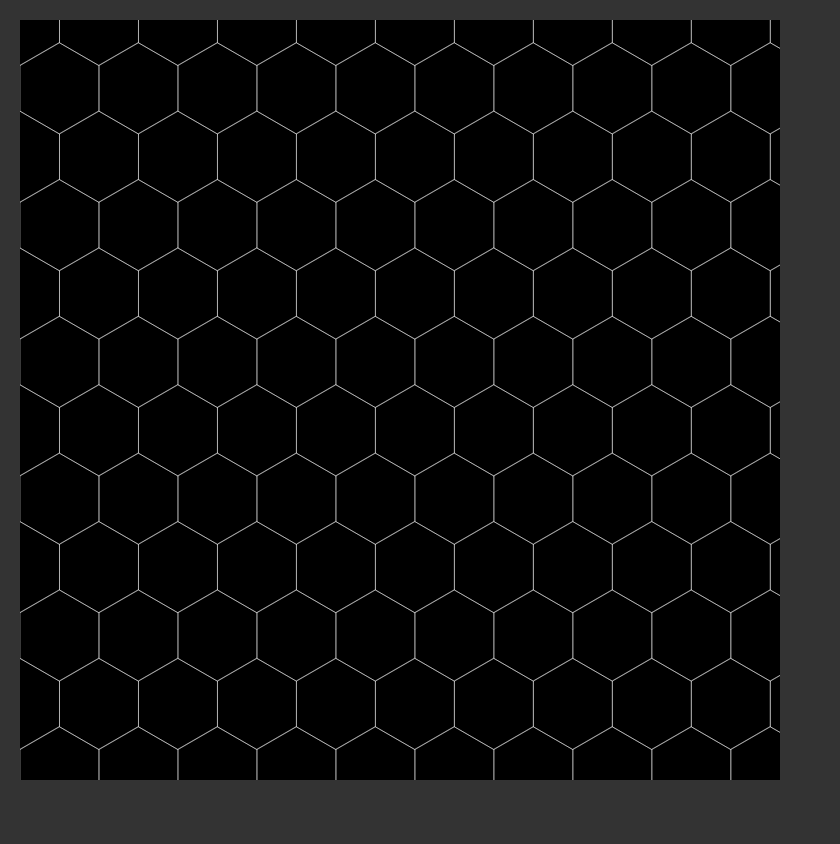
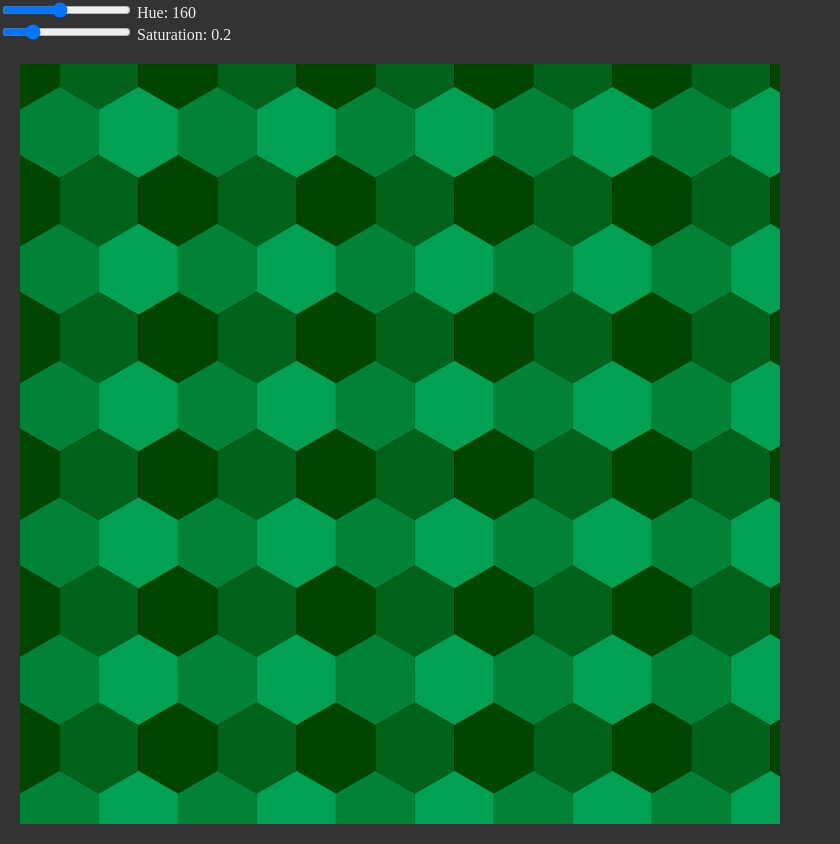
Before and after one commit to bohnacker/svg-playground, a SvelteKit app: page / in a window 1280 px wide. Shown: the whole page, without its empty margins (0-840 px from the left). Before the commit the page ends 800 px from the top, so only its background shows below. Built offline with nearby package versions, Linux system fonts and the light colour scheme.

Commit message:
added coloring

```diff
--- a/src/app.css
+++ b/src/app.css
@@ -1,5 +1,6 @@
 body {
     background-color: #333;
+    color: #eee;
     width: 100vw;
     height: 100vh;
     margin: 0;
--- a/src/routes/+page.svelte
+++ b/src/routes/+page.svelte
@@ -1,5 +1,17 @@
 <script>
   import chroma from "chroma-js";
+
+  let hue = $state(160);
+  let saturation = $state(0.2);
+  // let color1 = $derived(chroma.oklch(0.3, saturation, hue).hex());
+  // let color2 = $derived(chroma.oklch(0.4, saturation, hue).hex());
+  // let color3 = $derived(chroma.oklch(0.5, saturation, hue).hex());
+  // let color4 = $derived(chroma.oklch(0.6, saturation, hue).hex());
+
+  let color1 = $derived(chroma.oklch(0.3, saturation, hue).hex());
+  let color2 = $derived(chroma.oklch(0.4, saturation, hue).hex());
+  let color3 = $derived(chroma.oklch(0.5, saturation, hue).hex());
+  let color4 = $derived(chroma.oklch(0.6, saturation, hue).hex());
 
   // Definieren der Variablen für die Hexagon-Größe, damit es reguläre Sechsecke sind
   let halfH = 60;
@@ -19,7 +31,26 @@
     // Rückgabe eines Strings, der die Koordinaten im Format "x y" enthält. Dieser kann direkt in translate() verwendet werden.
     return x + " " + y;
   }
+
+  function getColor(xi, yi) {
+    if ((xi % 2 === 0) && (yi % 2 === 0)) {
+      return color1;
+    } else if ((xi % 2 === 1) && (yi % 2 === 0)) {
+      return color2;
+    } else if ((xi % 2 === 0) && (yi % 2 === 1)) {
+      return color3;
+    } else {
+      return color4;
+    }
+  }
+
 </script>
+
+<input id="hue" type="range" min="0" max="360" bind:value={hue} />
+<label for="hue">Hue: {hue}</label>
+<br />
+<input id="saturation" type="range" min="0" max="1" step="0.01" bind:value={saturation} />
+<label for="saturation">Saturation: {saturation}</label>
 
 <svg
   viewbox="0 0 1000 1000"
@@ -28,7 +59,7 @@
   stroke-linecap="round"
   stroke-width="1"
   fill="none"
-  stroke="#ffffff99"
+  stroke="#fff0"
 >
   <rect x="0" y="0" width="1000" height="1000" fill="#000" stroke="none" />
 
@@ -38,6 +69,7 @@
       <polygon
         transform="translate({calculatePosition(xi, yi)})"
         points="0 -{halfH}, {halfW} -{halfH/2}, {halfW} {halfH/2}, 0 {halfH}, -{halfW} {halfH/2}, -{halfW} -{halfH/2}"
+        fill="{getColor(xi, yi)}"
       />
     {/each}
   {/each}
```
